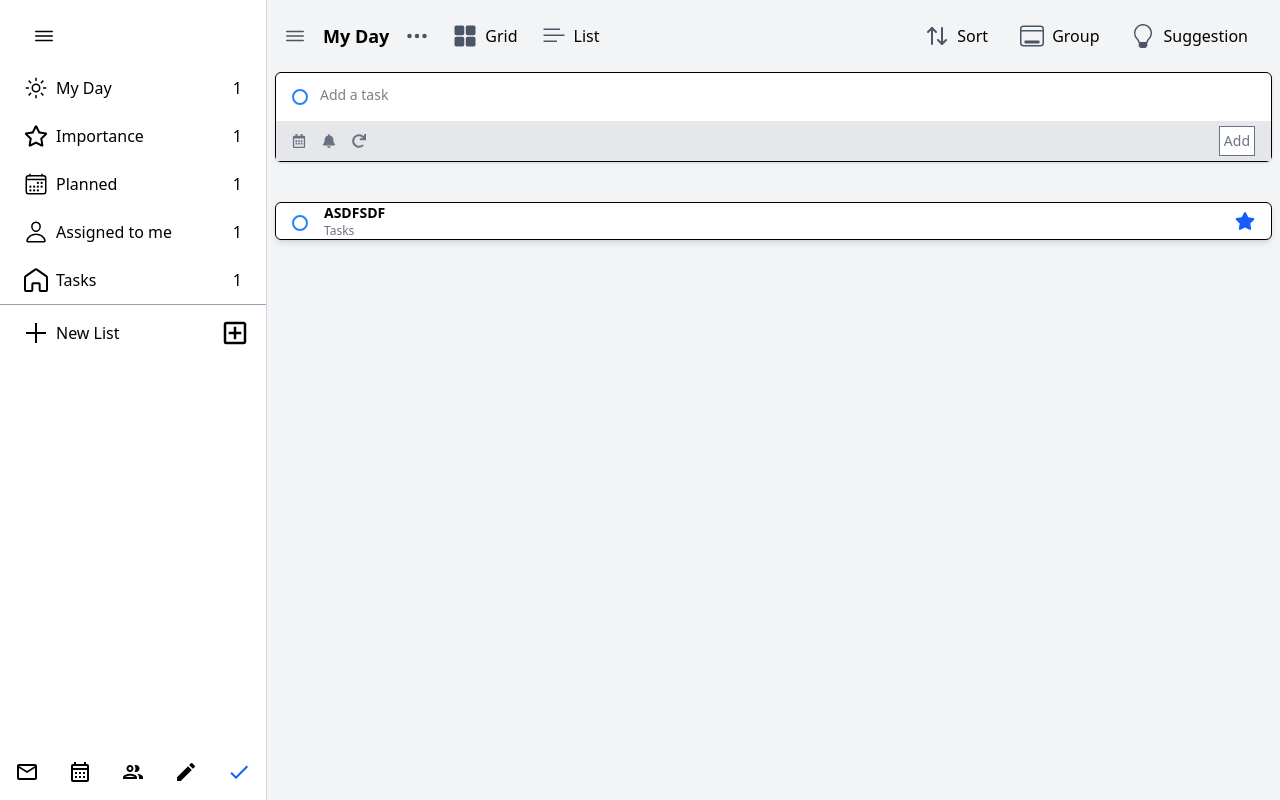
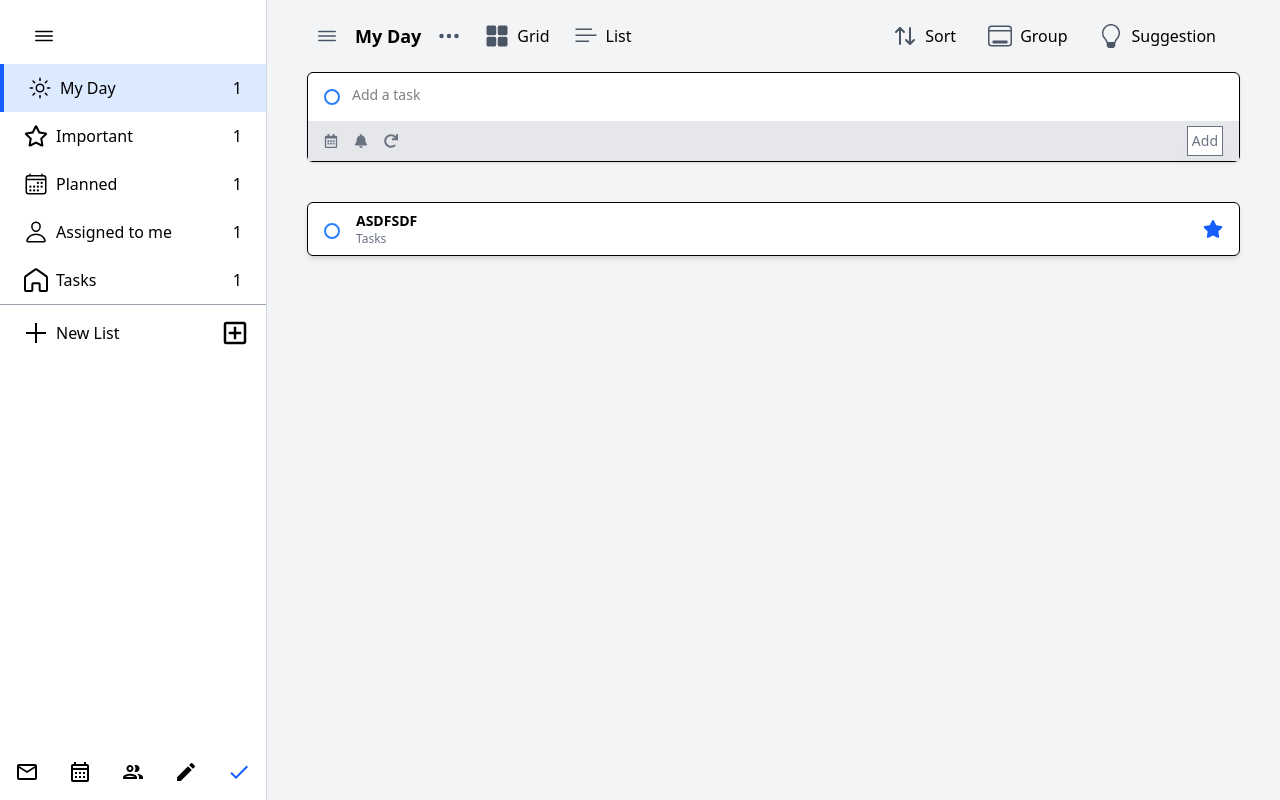
Before and after one commit to lizNguyen235/clone-to-do-list-microsoft-frontend, a React (Vite) app: page / in a window 1280 px wide. Built offline with nearby package versions, Linux system fonts and the light colour scheme.

Commit message:
thêm tính năng đổi màu khi đổi tab

```diff
--- a/src/App.jsx
+++ b/src/App.jsx
@@ -7,10 +7,16 @@ import MainLayout from "./components/MainLayout";
 
 function App() {
   const [isOpen, setIsOpen] = useState(true);
+  const [tabIndex, setTabIndex] = useState(0);
   return (
     <div className="flex flex-row min-h-screen min-w-screen">
-      <SideNavigationBar setIsOpen={setIsOpen} isOpen={isOpen} />
-      <MainLayout isOpen={isOpen} setIsOpen={setIsOpen} />
+      <SideNavigationBar
+        setIsOpen={setIsOpen}
+        isOpen={isOpen}
+        setTabIndex={setTabIndex}
+        tabIndex={tabIndex}
+      />
+      <MainLayout isOpen={isOpen} setIsOpen={setIsOpen} tabIndex={tabIndex} />
     </div>
   );
 }
--- a/src/components/MainLayout.jsx
+++ b/src/components/MainLayout.jsx
@@ -4,14 +4,30 @@ import TaskInput from "./TaskInput";
 import TopNavigationBar from "./TopNavigationBar,";
 import { useState } from "react";
 
-export default function MainLayout({ isOpen, setIsOpen }) {
+export default function MainLayout({ isOpen, setIsOpen, tabIndex }) {
+  let label = "";
+  switch (tabIndex) {
+    case 0:
+      label = "My Day";
+      break;
+    case 1:
+      label = "Important";
+      break;
+    case 2:
+      label = "Planned";
+      break;
+    case 3:
+      label = "Assigned to me";
+      break;
+    case 4:
+      label = "Tasks";
+      break;
+    default:
+      label = "My Day";
+  }
   return (
-    <div className="w-full h-screen bg-gray-100 px-2">
-      <TopNavigationBar
-        label={"My Day"}
-        setIsOpen={setIsOpen}
-        isOpen={isOpen}
-      />
+    <div className="w-full h-screen bg-gray-100 px-10">
+      <TopNavigationBar label={label} setIsOpen={setIsOpen} isOpen={isOpen} />
       <TaskInput />
       <TaskCard title="ASDFSDF" subtitle="Tasks" />
     </div>
--- a/src/components/SideNavigationBar.jsx
+++ b/src/components/SideNavigationBar.jsx
@@ -15,7 +15,12 @@ import {
   MdOutlineAddBox,
 } from "react-icons/md";
 import { GrHomeRounded } from "react-icons/gr";
-export default function SideNavigationBar({ setIsOpen, isOpen }) {
+export default function SideNavigationBar({
+  setIsOpen,
+  isOpen,
+  setTabIndex,
+  tabIndex,
+}) {
   function handleMenuClick() {
     setIsOpen(!isOpen);
   }
@@ -38,7 +43,7 @@ export default function SideNavigationBar({ setIsOpen, isOpen }) {
       </div>
       <div>
         <div className="flex flex-col">
-          <SideBarContent />
+          <SideBarContent setTabIndex={setTabIndex} tabIndex={tabIndex} />
         </div>
       </div>
       <div className="flex-1 flex flex-col justify-end">
@@ -48,17 +53,44 @@ export default function SideNavigationBar({ setIsOpen, isOpen }) {
   );
 }
 
-function SideBarContent() {
+function SideBarContent({ setTabIndex, tabIndex }) {
   return (
     <div className="flex flex-col">
-      <SideBarItem icon={<IoSunnyOutline size={24} />} label="My Day" />
-      <SideBarItem icon={<FaRegStar size={24} />} label="Importance" />
-      <SideBarItem icon={<IoCalendarOutline size={24} />} label="Planned" />
+      <SideBarItem
+        icon={<IoSunnyOutline size={24} />}
+        label="My Day"
+        index={0}
+        isActive={tabIndex === 0}
+        setTabIndex={setTabIndex}
+      />
+      <SideBarItem
+        icon={<FaRegStar size={24} />}
+        label="Important"
+        index={1}
+        isActive={tabIndex === 1}
+        setTabIndex={setTabIndex}
+      />
+      <SideBarItem
+        icon={<IoCalendarOutline size={24} />}
+        label="Planned"
+        index={2}
+        isActive={tabIndex === 2}
+        setTabIndex={setTabIndex}
+      />
       <SideBarItem
         icon={<IoPersonOutline size={24} />}
         label="Assigned to me"
+        index={3}
+        isActive={tabIndex === 3}
+        setTabIndex={setTabIndex}
       />
-      <SideBarItem icon={<GrHomeRounded size={24} />} label="Tasks" />
+      <SideBarItem
+        icon={<GrHomeRounded size={24} />}
+        label="Tasks"
+        index={4}
+        isActive={tabIndex === 4}
+        setTabIndex={setTabIndex}
+      />
       <hr class="h-[1px] bg-gray-400 border-none w-[266px] self-center" />
       {/* Add more sidebar content here */}
       <AddNewListItem icon={<IoAddSharp size={32} />} label="New List" />
@@ -66,9 +98,20 @@ function SideBarContent() {
   );
 }
 
-function SideBarItem({ icon, label }) {
+function SideBarItem({ icon, label, setTabIndex, index, isActive }) {
+  function handleClick() {
+    setTabIndex(index);
+  }
+
   return (
-    <div className="flex flex-row items-center cursor-pointer  hover:bg-gray-200 rounded w-full ">
+    <div
+      onClick={handleClick}
+      className={`flex flex-row items-center cursor-pointer ${
+        isActive
+          ? "bg-blue-100 border-l-blue-600 border-l-4"
+          : "hover:bg-gray-200"
+      }   w-full`}
+    >
       <div className="flex items-center w-full px-[24px] py-[12px]">
         <div className="mr-2">{icon}</div>
         <span>{label}</span>
--- a/src/components/TaskCard.jsx
+++ b/src/components/TaskCard.jsx
@@ -6,7 +6,7 @@ export default function TaskCard({ title = "ASDFSDF", subtitle = "Tasks" }) {
 
   return (
     <div className="">
-      <div className="flex items-center justify-between bg-white shadow-md border px-[16px] rounded-md">
+      <div className="flex items-center justify-between bg-white shadow-md border px-[16px] rounded-md py-2">
         {/* Left: Radio & Text */}
         <div className="flex items-center gap-4">
           <div className="w-4 h-4 border-2 border-blue-500 rounded-full flex-shrink-0 mt-1"></div>
@@ -21,7 +21,7 @@ export default function TaskCard({ title = "ASDFSDF", subtitle = "Tasks" }) {
           {isStarred ? (
             <FaStar size={20} className="text-blue-600" />
           ) : (
-            <FaRegStar size={20} className="text-gray-400" />
+            <FaRegStar size={20} className="text-blue-600" />
           )}
         </button>
       </div>
```
